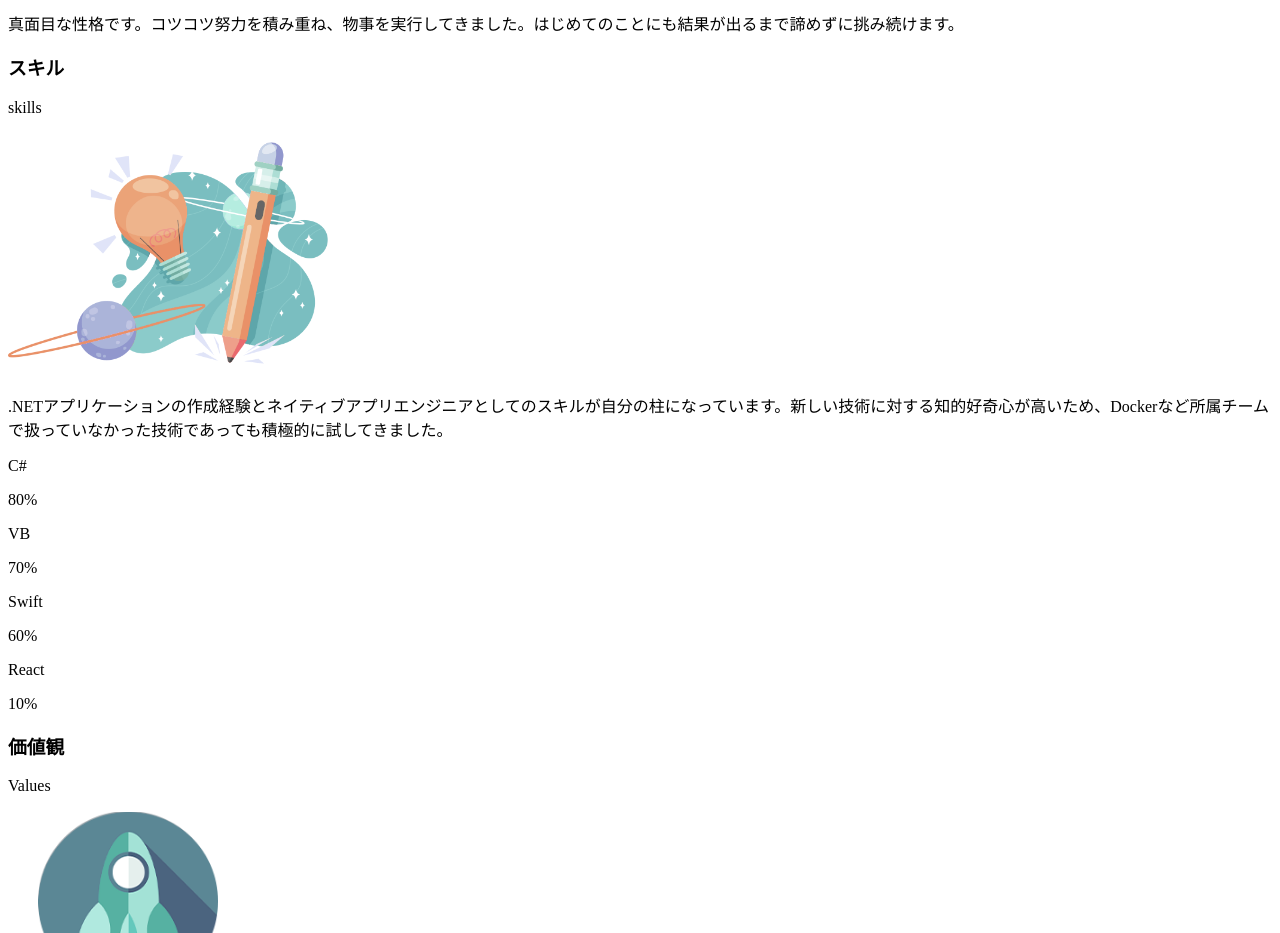
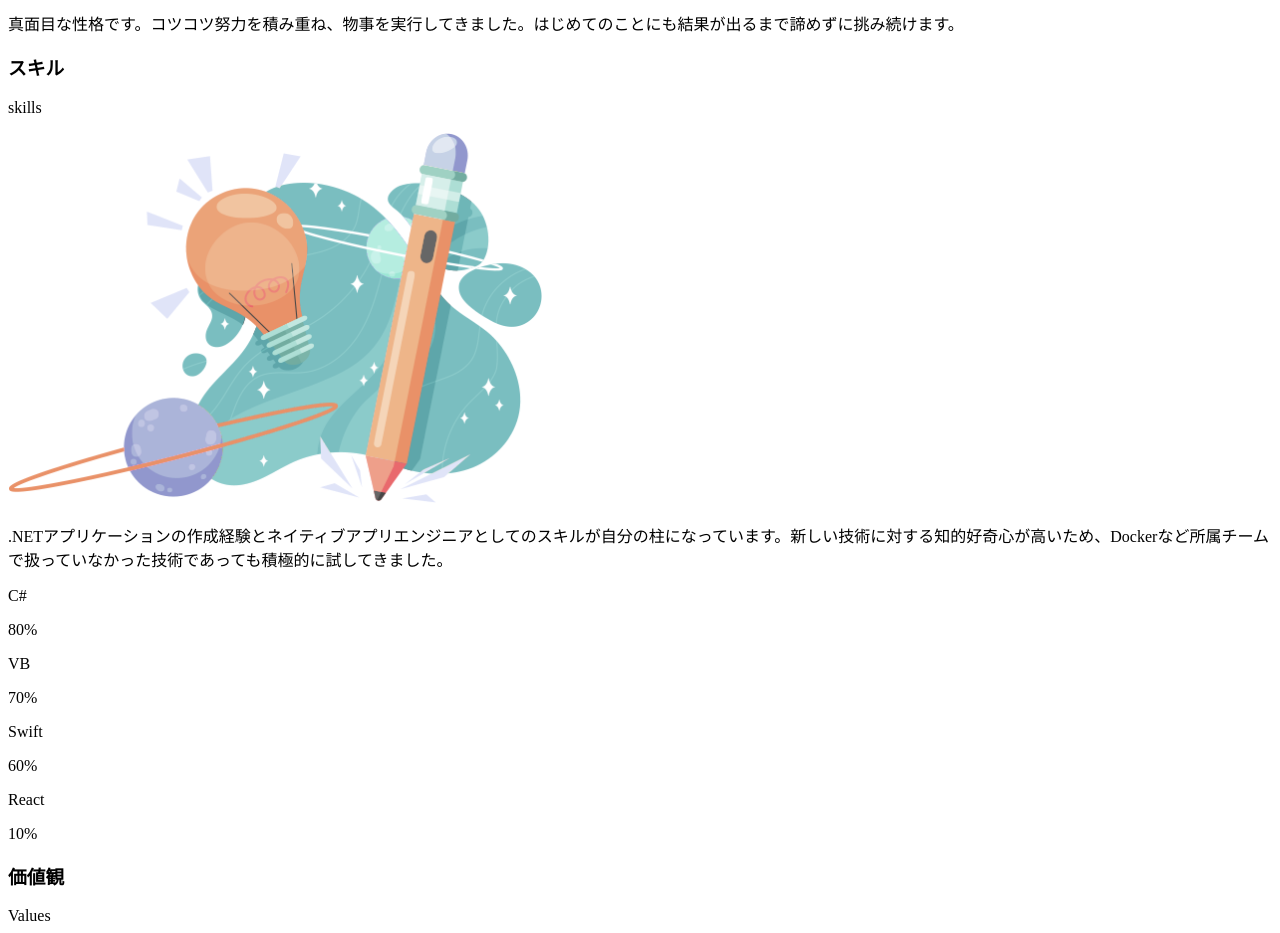
Before and after one commit to YuuTakimotoY/fwywd-portfolio1, a Next.js app: page / in a window 1280 px wide. Shown: the part 1700-2633 px from the top of the page. Built offline with nearby package versions, Linux system fonts and the light colour scheme.

Commit message:
Skills部分の画像のサイズを変更

```diff
--- a/src/components/Skills.jsx
+++ b/src/components/Skills.jsx
@@ -38,8 +38,8 @@ export default function Skills() {
               <Image
                 src={skillAbout.img_src}
                 alt={skillAbout.img_alt}
-                width={320}
-                height={240}
+                width={535}
+                height={370}
                 objectFit='contain'
               />
             </div>
```
